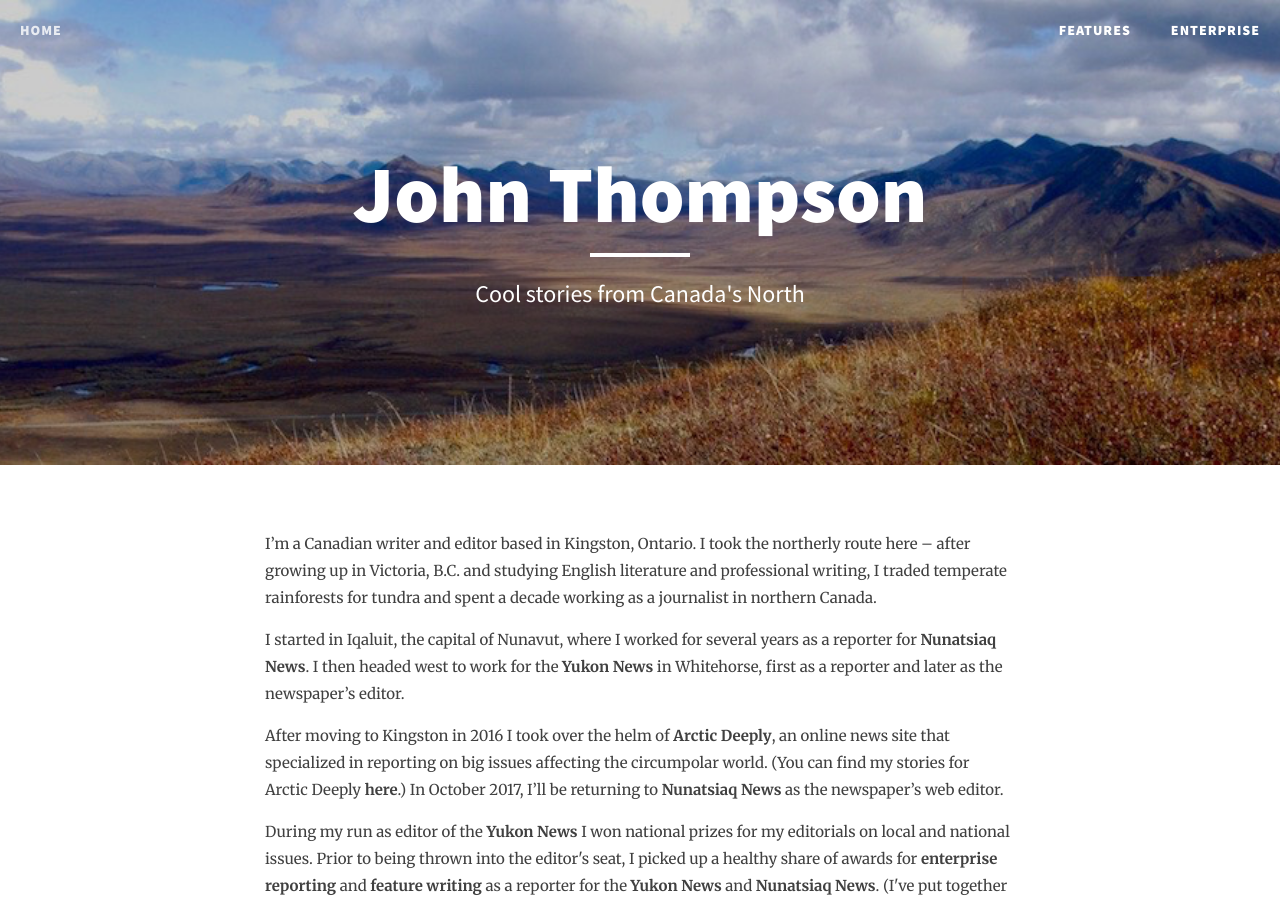
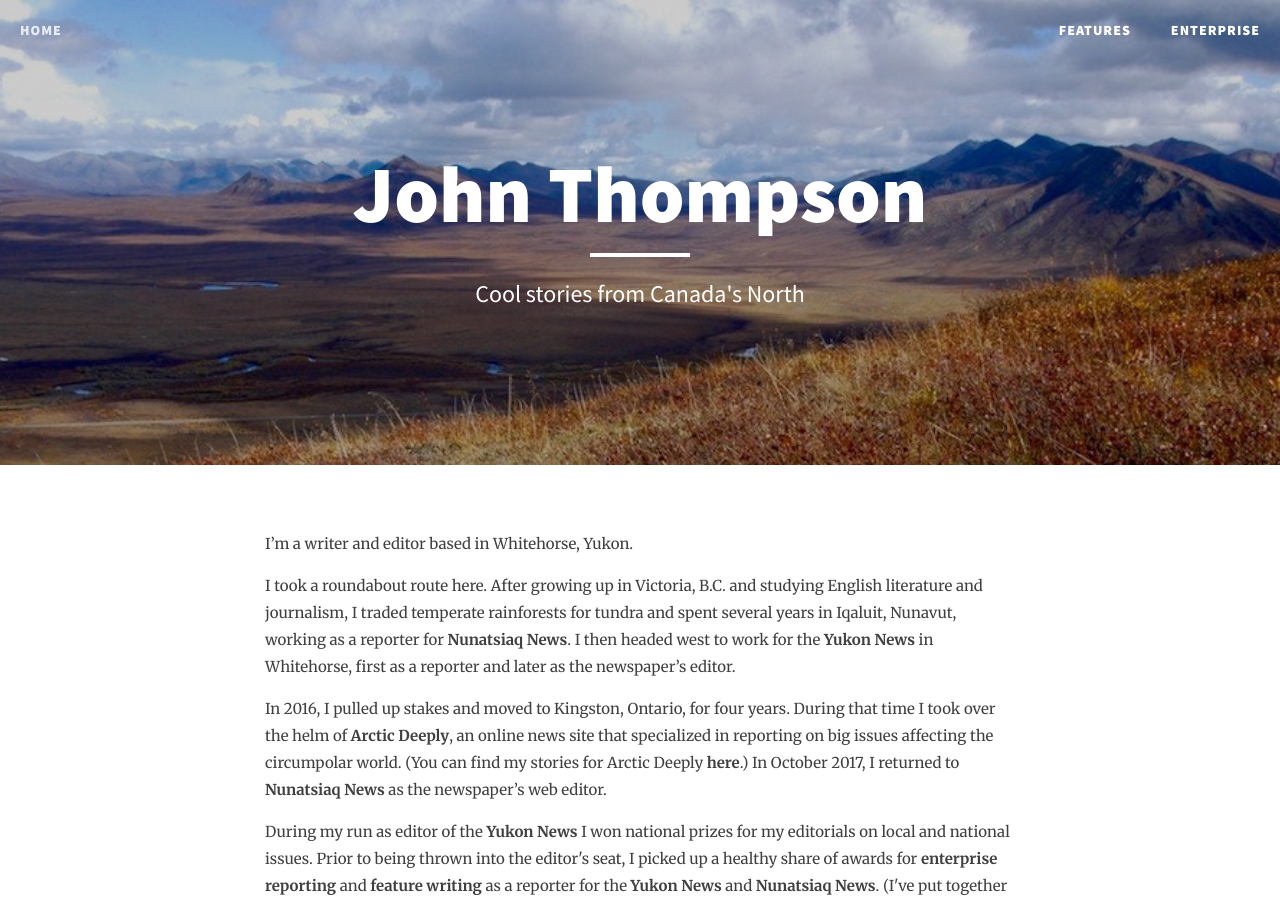
Before and after one commit to johngthompson/johngthompson.github.io, a Jekyll site: the page built from index.html, in a window 1280 px wide and 900 px high. Built offline with Jekyll 4.4.1, drawn with Linux system fonts in a browser that asks for light colours; the list of posts is cut into pages by our own code.

Commit message:
Update index.html

```diff
--- a/index.html
+++ b/index.html
@@ -3,11 +3,11 @@ layout: page
 description: "Cool stories from Canada's North"
 ---
 
-<p>I’m a Canadian writer and editor based in Kingston, Ontario. I took the northerly route here – after growing up in Victoria, B.C. and studying English literature and professional writing, I traded temperate rainforests for tundra and spent a decade working as a journalist in northern Canada.</p>
+<p>I’m a writer and editor based in Whitehorse, Yukon.</p>
 
-<p>I started in Iqaluit, the capital of Nunavut, where I worked for several years as a reporter for <a href="http://www.nunatsiaqonline.ca">Nunatsiaq News</a>. I then headed west to work for the <a href="http://yukon-news.com">Yukon News</a> in Whitehorse, first as a reporter and later as the newspaper’s editor.</p>
+<p>I took a roundabout route here. After growing up in Victoria, B.C. and studying English literature and journalism, I traded temperate rainforests for tundra and spent several years in Iqaluit, Nunavut, working as a reporter for <a href="http://www.nunatsiaqonline.ca">Nunatsiaq News</a>. I then headed west to work for the <a href="http://yukon-news.com">Yukon News</a> in Whitehorse, first as a reporter and later as the newspaper’s editor.</p>
 
-<p>After moving to Kingston in 2016 I took over the helm of <a href="https://www.newsdeeply.com/arctic">Arctic Deeply</a>, an online news site that specialized in reporting on big issues affecting the circumpolar world. (You can find my stories for Arctic Deeply <a href="https://www.newsdeeply.com/arctic/contributor/john-thompson">here</a>.) In October 2017, I’ll be returning to <a href="http://www.nunatsiaqonline.ca">Nunatsiaq News</a> as the newspaper’s web editor.</p>
+<p>In 2016, I pulled up stakes and moved to Kingston, Ontario, for four years. During that time I took over the helm of <a href="https://www.newsdeeply.com/arctic">Arctic Deeply</a>, an online news site that specialized in reporting on big issues affecting the circumpolar world. (You can find my stories for Arctic Deeply <a href="https://www.newsdeeply.com/arctic/contributor/john-thompson">here</a>.) In October 2017, I returned to <a href="http://www.nunatsiaqonline.ca">Nunatsiaq News</a> as the newspaper’s web editor.</p>
 
 <p>During my run as editor of the <a href="http://yukon-news.com">Yukon News</a> I won national prizes for my editorials on local and national issues. Prior to being thrown into the editor's seat, I picked up a healthy share of awards for <a href="/enterprise">enterprise reporting</a> and <a href="/features">feature writing</a> as a reporter for the <a href="http://yukon-news.com">Yukon News</a> and <a href="http://www.nunatsiaqonline.ca">Nunatsiaq News</a>. (I've put together a round-up of award-winning stories <a href="/awards"><b>here</b></a>.)</p>
 
```
